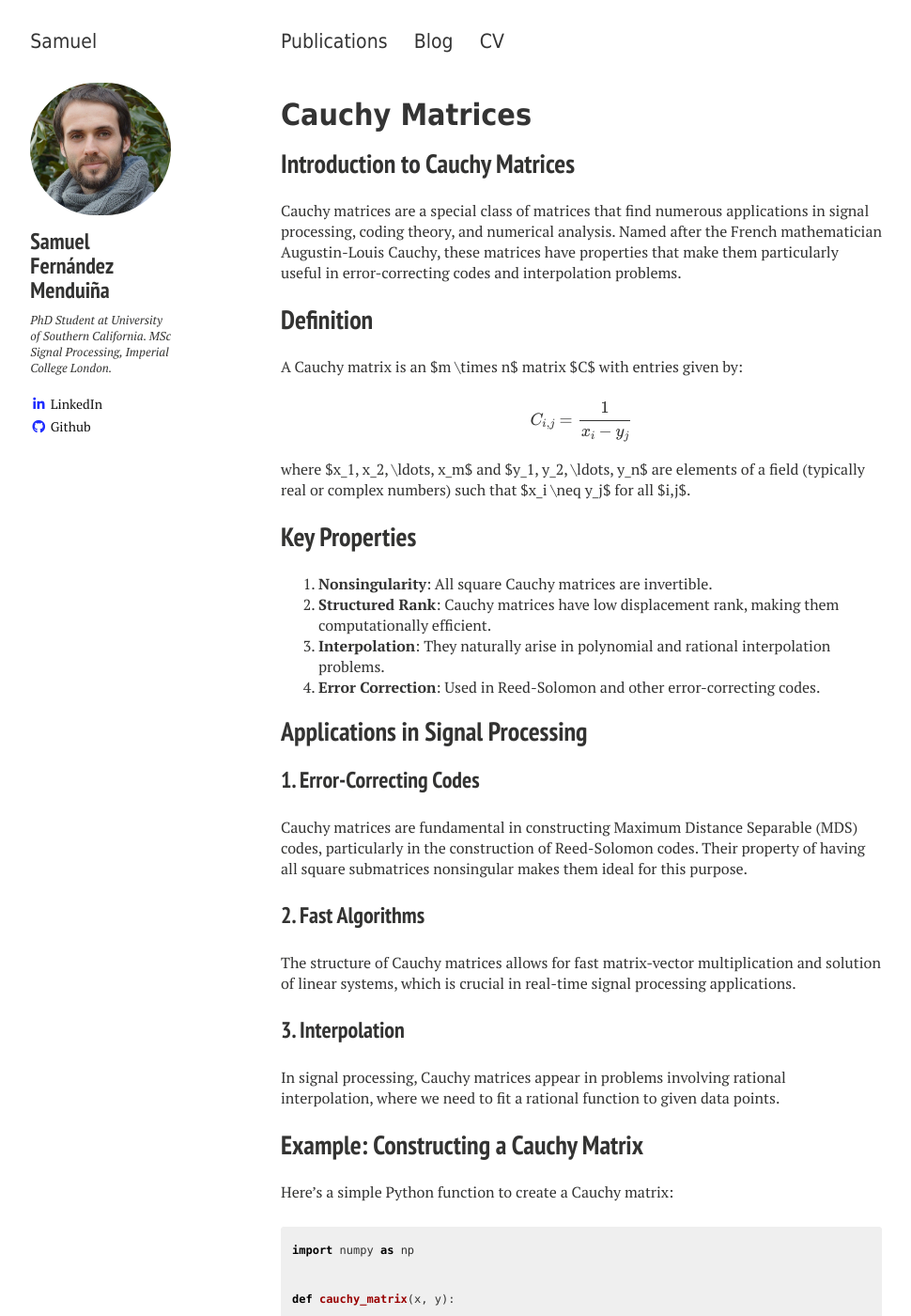
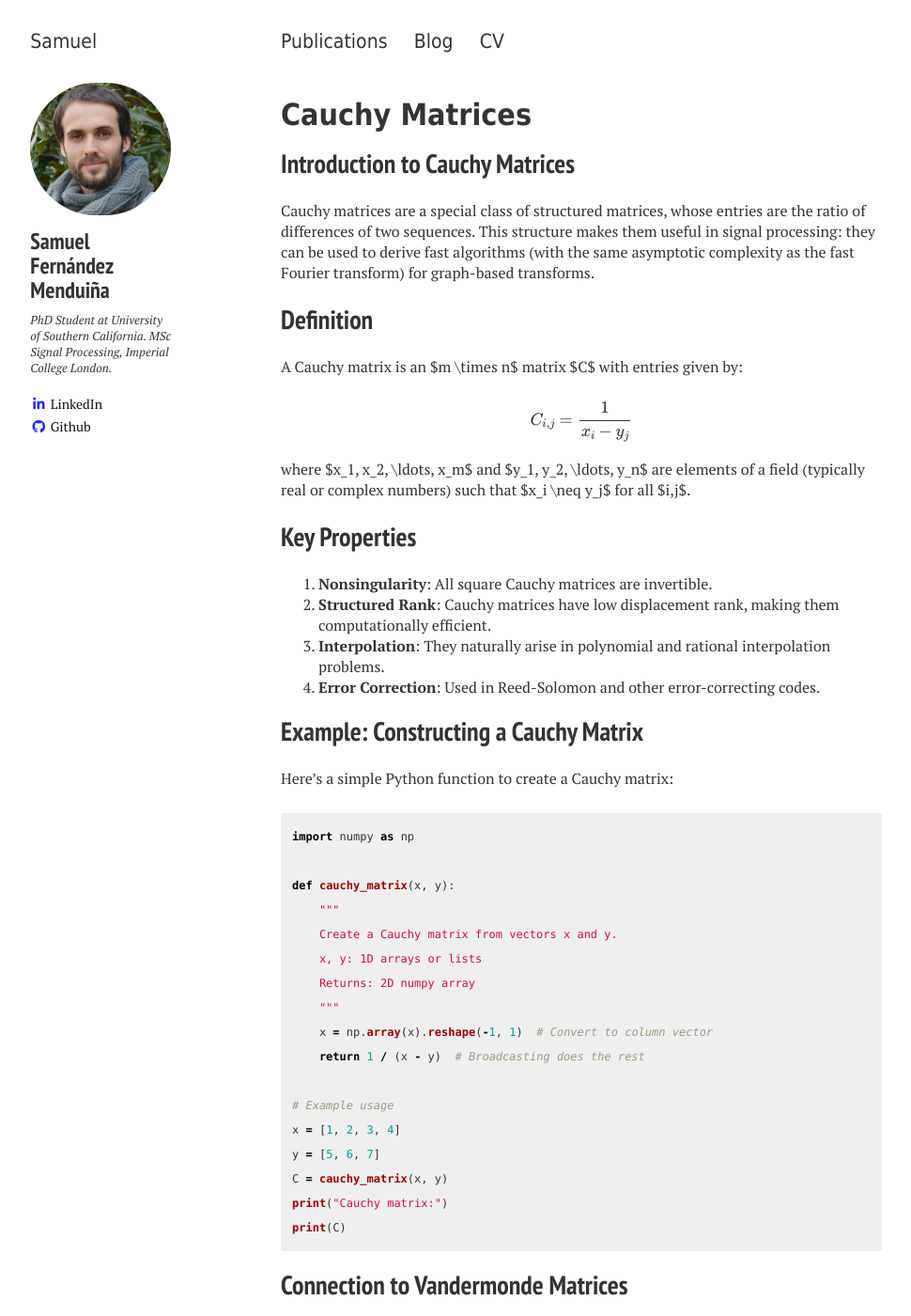
Before and after one commit to sf219/sf219.github.io, a Jekyll site: the page built from _posts/2025-08-02-cauchy-matrices.md, in a window 1280 px wide and 1400 px high. Shown: the whole window at 94% size, without its empty margins (21-991 px from the left). Built offline with Jekyll 4.4.1, drawn with Linux system fonts in a browser that asks for light colours; nearby versions of some CDN libraries; formulas are drawn with MathJax 3.

Commit message:
Partial blog post

```diff
--- a/_posts/2025-08-02-cauchy-matrices.md
+++ b/_posts/2025-08-02-cauchy-matrices.md
@@ -8,7 +8,7 @@
 
 ## Introduction to Cauchy Matrices
 
-Cauchy matrices are a special class of matrices that find numerous applications in signal processing, coding theory, and numerical analysis. Named after the French mathematician Augustin-Louis Cauchy, these matrices have properties that make them particularly useful in error-correcting codes and interpolation problems.
+Cauchy matrices are a special class of structured matrices, whose entries are the ratio of differences of two sequences. This structure makes them useful in signal processing: they can be used to derive fast algorithms (with the same asymptotic complexity as the fast Fourier transform) for graph-based transforms.
 
 ## Definition
 
@@ -24,17 +24,6 @@
 2. **Structured Rank**: Cauchy matrices have low displacement rank, making them computationally efficient.
 3. **Interpolation**: They naturally arise in polynomial and rational interpolation problems.
 4. **Error Correction**: Used in Reed-Solomon and other error-correcting codes.
-
-## Applications in Signal Processing
-
-### 1. Error-Correcting Codes
-Cauchy matrices are fundamental in constructing Maximum Distance Separable (MDS) codes, particularly in the construction of Reed-Solomon codes. Their property of having all square submatrices nonsingular makes them ideal for this purpose.
-
-### 2. Fast Algorithms
-The structure of Cauchy matrices allows for fast matrix-vector multiplication and solution of linear systems, which is crucial in real-time signal processing applications.
-
-### 3. Interpolation
-In signal processing, Cauchy matrices appear in problems involving rational interpolation, where we need to fit a rational function to given data points.
 
 ## Example: Constructing a Cauchy Matrix
 
```
